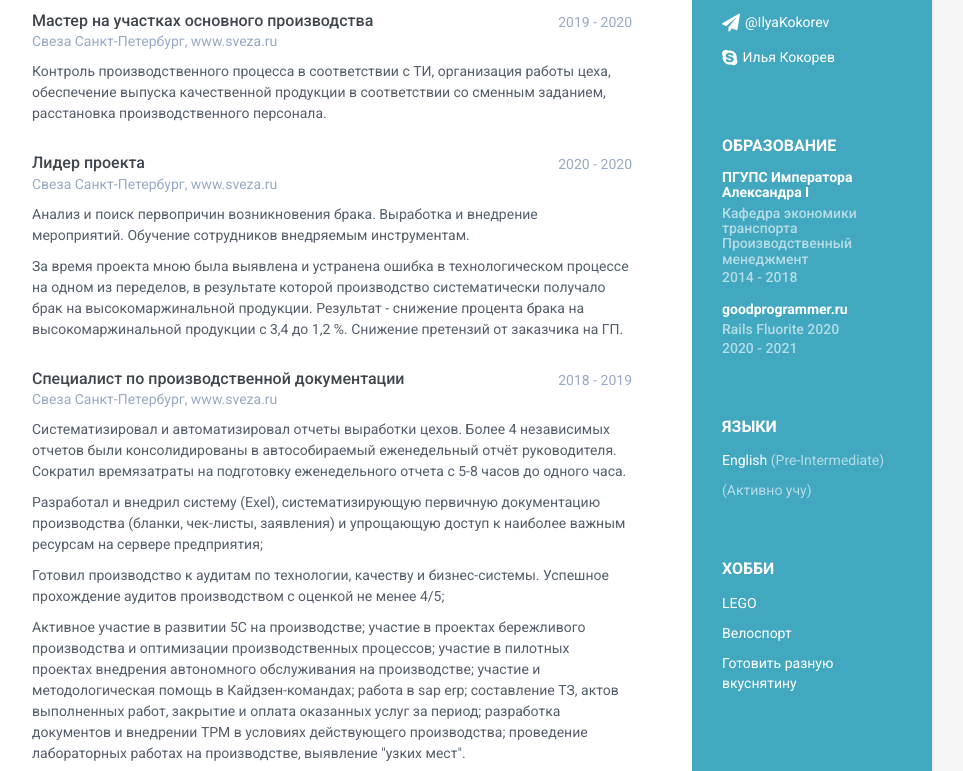
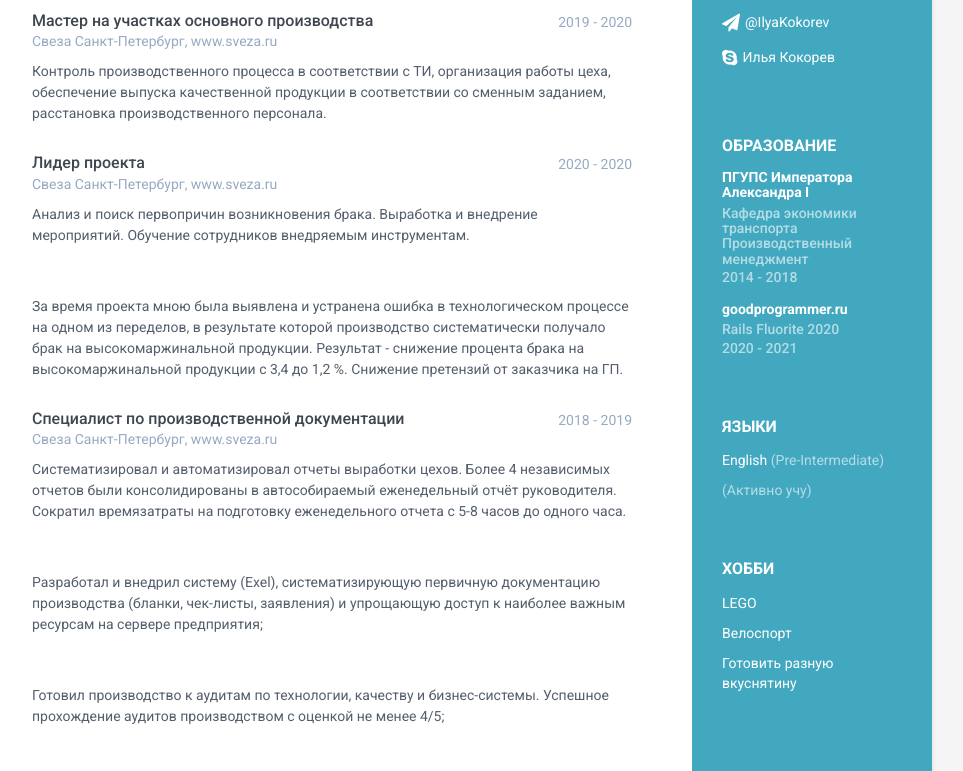
Before and after one commit to IlyaKokorev/CV, a plain HTML site: page index.html in a window 1280 px wide. Shown: the part 527-1298 px from the top of the page, without its empty margins (188-1151 px from the left). Drawn offline with Linux system fonts and the light colour scheme.

Commit message:
done beautifully

```diff
--- a/index.html
+++ b/index.html
@@ -119,7 +119,7 @@
                         <div class="company">Свеза Санкт-Петербург, www.sveza.ru</div>
                     </div><!--//meta-->
                     <div class="details">
-                        <p>Анализ и поиск первопричин возникновения брака. Выработка и внедрение мероприятий. Обучение сотрудников внедряемым инструментам.</p>
+                        <p>Анализ и поиск первопричин возникновения брака. Выработка и внедрение мероприятий. Обучение сотрудников внедряемым инструментам.</p><br><br>
                         <p>За время проекта мною была выявлена и устранена ошибка в технологическом процессе на одном из переделов, в результате которой производство систематически получало брак на высокомаржинальной продукции. Результат - снижение процента брака на высокомаржинальной продукции с 3,4 до 1,2 %. Снижение претензий от заказчика на ГП.</p>
                     </div><!--//details-->
                 </div><!--//item-->
@@ -133,10 +133,10 @@
                         <div class="company">Свеза Санкт-Петербург, www.sveza.ru</div>
                     </div><!--//meta-->
                     <div class="item">
-                        <p>Cистематизировал и автоматизировал отчеты выработки цехов. Более 4 независимых отчетов были консолидированы в автособираемый еженедельный отчёт руководителя. Сократил времязатраты на подготовку еженедельного отчета с 5-8 часов до одного часа.</p>
-                        <p>Разработал и внедрил систему (Exel), систематизирующую первичную документацию производства (бланки, чек-листы, заявления) и упрощающую доступ к наиболее важным ресурсам на сервере предприятия;</p>
-                        <p>Готовил производство к аудитам по технологии, качеству и бизнес-системы. Успешное прохождение аудитов производством с оценкой не менее 4/5;</p>
-                        <p>Активное участие в развитии 5С на производстве; участие в проектах бережливого производства и оптимизации производственных процессов; участие в пилотных проектах внедрения автономного обслуживания на производстве; участие и методологическая помощь в Кайдзен-командах; работа в sap erp; составление ТЗ, актов выполненных работ, закрытие и оплата оказанных услуг за период; разработка документов и внедрении TPM в условиях действующего производства; проведение лабораторных работах на производстве, выявление "узких мест".</p>
+                        <p>Cистематизировал и автоматизировал отчеты выработки цехов. Более 4 независимых отчетов были консолидированы в автособираемый еженедельный отчёт руководителя. Сократил времязатраты на подготовку еженедельного отчета с 5-8 часов до одного часа.</p><br><br>
+                        <p>Разработал и внедрил систему (Exel), систематизирующую первичную документацию производства (бланки, чек-листы, заявления) и упрощающую доступ к наиболее важным ресурсам на сервере предприятия;</p><br><br>
+                        <p>Готовил производство к аудитам по технологии, качеству и бизнес-системы. Успешное прохождение аудитов производством с оценкой не менее 4/5;</p><br><br>
+                        <p>Активное участие в развитии 5С на производстве; участие в проектах бережливого производства и оптимизации производственных процессов; участие в пилотных проектах внедрения автономного обслуживания на производстве; участие и методологическая помощь в Кайдзен-командах; работа в sap erp; составление ТЗ, актов выполненных работ, закрытие и оплата оказанных услуг за период; разработка документов и внедрении TPM в условиях действующего производства; проведение лабораторных работах на производстве, выявление "узких мест".</p><br><br>
                         <p>В совершенстве овладел навыками коммуникации, смог найти общий язык почти с любым человеком - от рабочего до финансового директора.</p>
                     </div><!--//details-->
                 </div><!--//item-->
```
